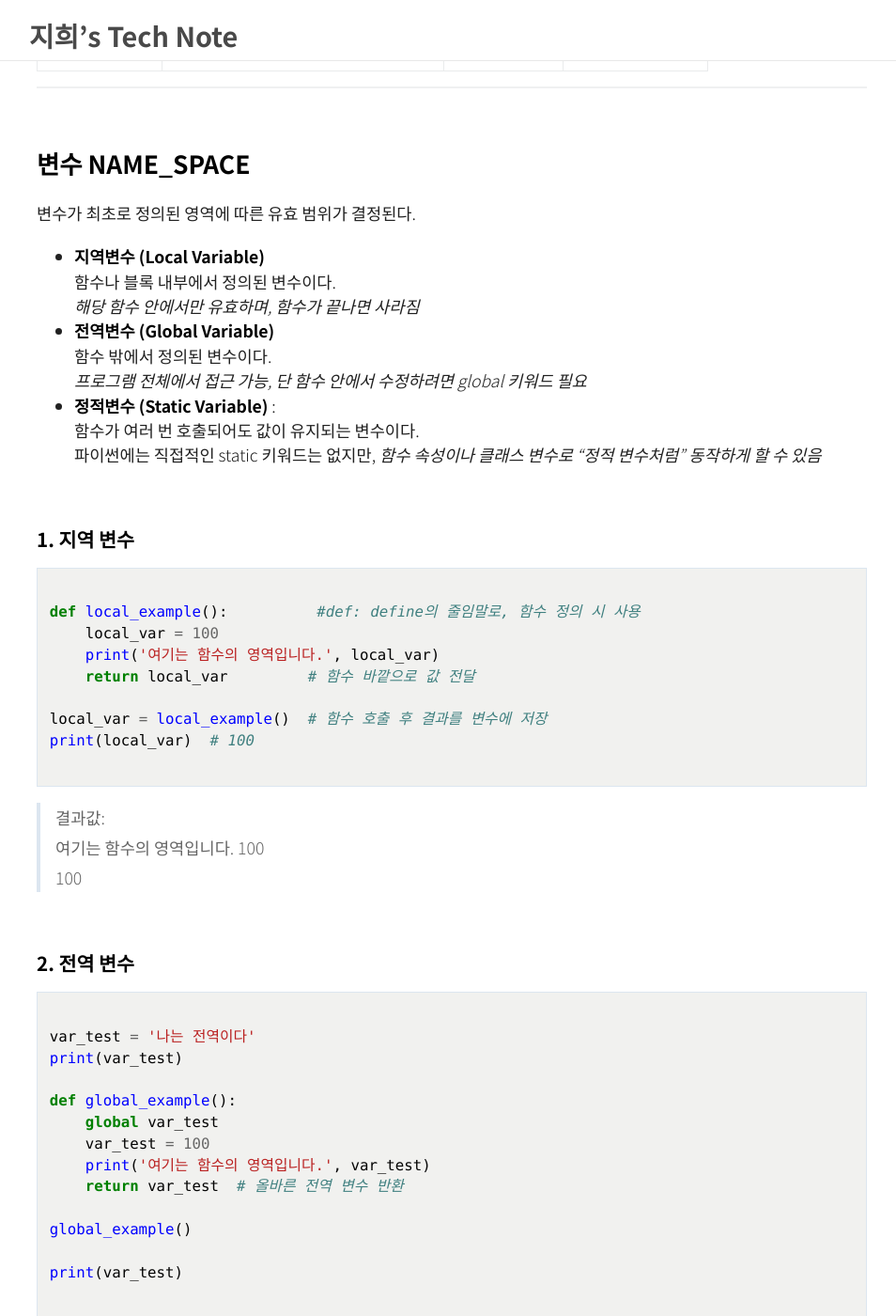
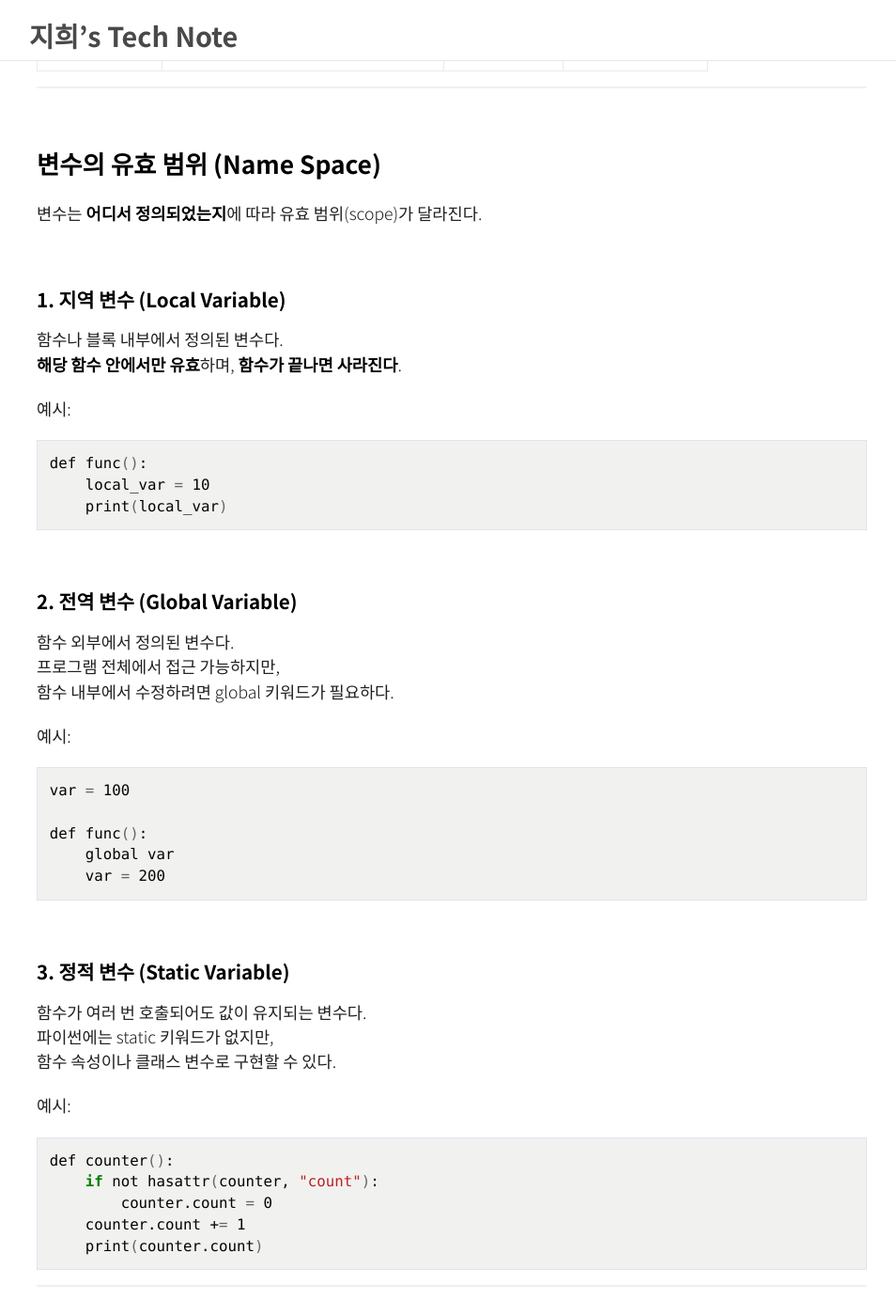
Before and after one commit to jihuikim45/jihuikim45.github.io, a Jekyll site: the page built from _posts/code/2025-05-28-파이썬.md, in a window 1280 px wide and 1400 px high, scrolled down 1819 px. Shown: the whole window at 94% size, without its empty margins (159-1113 px from the left). Built offline with Jekyll 4.4.1, drawn with Linux system fonts in a browser that asks for light colours; some of the changed text lies outside the part shown.

Commit message:
docs 파이썬 2번째 이야기 파이썬 실습 코드 커밋

````diff
--- a/_posts/code/2025-05-28-파이썬.md
+++ b/_posts/code/2025-05-28-파이썬.md
@@ -1,14 +1,14 @@
 ---
 layout: page
-title: "Python Basic"
-subtitle: "파이썬의 시작!"
+title: "Python. 1"
+subtitle: "Python Basic"
 description: "첫페이지 디스크립션"
 headline: "깃헙 페이지"
 tags: [code]
 comments: true
 published: true
 date: 2025-05-28
-categories: [code]
+categories: [code, daily]
 ---
 
 우리는 일상 속에서 수많은 프로그램과 마주한다.
@@ -71,168 +71,94 @@ Car, SportCar, Student
 
 ---
 
-## 변수 NAME_SPACE
+## 변수의 유효 범위 (Name Space)
 
-변수가 최초로 정의된 영역에 따른 유효 범위가 결정된다.
+변수는 **어디서 정의되었는지**에 따라 유효 범위(scope)가 달라진다.
 
-1. - **지역변수 (Local Variable)**
-     함수나 블록 내부에서 정의된 변수이다.
-     _해당 함수 안에서만 유효하며, 함수가 끝나면 사라짐_
+### 1. 지역 변수 (Local Variable)
 
-1. - **전역변수 (Global Variable)**
-     함수 밖에서 정의된 변수이다.
-     _프로그램 전체에서 접근 가능, 단 함수 안에서 수정하려면 global 키워드 필요_
+- 함수나 블록 내부에서 정의된 변수다.
+- **해당 함수 안에서만 유효**하며, **함수가 끝나면 사라진다**.
 
-1. - **정적변수 (Static Variable)** :
-     함수가 여러 번 호출되어도 값이 유지되는 변수이다.
-     파이썬에는 직접적인 static 키워드는 없지만,
-     _함수 속성이나 클래스 변수로 "정적 변수처럼" 동작하게 할 수 있음_
+예시:
 
-### 1. 지역 변수
-
-```python
-
-def local_example():          #def: define의 줄임말로, 함수 정의 시 사용
-    local_var = 100
-    print('여기는 함수의 영역입니다.', local_var)
-    return local_var         # 함수 바깥으로 값 전달
-
-local_var = local_example()  # 함수 호출 후 결과를 변수에 저장
-print(local_var)  # 100
-
+```bash
+def func():
+    local_var = 10
+    print(local_var)
 ```
 
-> 결과값:
-> 여기는 함수의 영역입니다. 100
-> 100
+### 2. 전역 변수 (Global Variable)
 
-### 2. 전역 변수
+- 함수 외부에서 정의된 변수다.
+- 프로그램 전체에서 접근 가능하지만,
+  함수 내부에서 수정하려면 global 키워드가 필요하다.
 
-```python
+예시:
 
-var_test = '나는 전역이다'
-print(var_test)
+```bash
+var = 100
 
-def global_example():
-    global var_test
-    var_test = 100
-    print('여기는 함수의 영역입니다.', var_test)
-    return var_test  # 올바른 전역 변수 반환
-
-global_example()
-
-print(var_test)
-
+def func():
+    global var
+    var = 200
 ```
 
-> 결과값 :
-> 나는 전역이다
-> 여기는 함수의 영역입니다. 100
-> 100
+### 3. 정적 변수 (Static Variable)
 
-### 3. 정적 변수
+- 함수가 여러 번 호출되어도 값이 유지되는 변수다.
+- 파이썬에는 static 키워드가 없지만,
+  함수 속성이나 클래스 변수로 구현할 수 있다.
 
-```python
+예시:
 
+```bash
 def counter():
     if not hasattr(counter, "count"):
-        #※ hasattr(...) 처음 한 번만 count = 0을 실행하게 함
-        counter.count = 0  # 딱 한 번만 실행
+        counter.count = 0
     counter.count += 1
     print(counter.count)
-
-counter()  # 1
-counter()  # 2
-counter()  # 3
-
 ```
-
-> 결과값:
-> 1
-> 2
-> 3
-
-### 4. 클래스 변수
-
-```python
-
-class Counter:
-    count = 0  # 클래스 변수: 모든 인스턴스가 공유
-
-    def increment(self):
-        Counter.count += 1
-        print(Counter.count)
-
-c1 = Counter()
-c1.increment()  # 1
-c2 = Counter()
-c2.increment()  # 2
-
-```
-
-> 결과값:
-> 1
-> 2
 
 ---
 
 ## 파이썬의 자료형
 
-| 분류            | 자료형  | 설명                                 | 예시                               |
-| --------------- | ------- | ------------------------------------ | ---------------------------------- |
-| **기본 자료형** | `int`   | 정수형                               | `10`, `-5`, `0`                    |
-|                 | `float` | 실수형                               | `3.14`, `-0.1`, `2.0`              |
-|                 | `bool`  | 불리언 (참/거짓)                     | `True`, `False`                    |
-|                 | `str`   | 문자열                               | `'hello'`, `"Python"`              |
-| **복합 자료형** | `list`  | 리스트 (여러 값을 순서 있게 저장)    | `[1, 2, 3]`, `['a', 'b', 'c']`     |
-|                 | `tuple` | 튜플 (리스트와 유사하지만 변경 불가) | `(1, 2)`, `('x', 'y')`             |
-|                 | `dict`  | 딕셔너리 (키-값 쌍)                  | `{'name': '지희', 'age': 25}`      |
-|                 | `set`   | 집합 (중복 없는 값들의 모음)         | `{1, 2, 3}`, `{'apple', 'banana'}` |
+| 분류       | 자료형  | 가변성 | 설명                                      | 예시                               |
+| ---------- | ------- | ------ | ----------------------------------------- | ---------------------------------- |
+| **기본형** | `int`   | 불변   | 정수형                                    | `10`, `-5`, `0`                    |
+|            | `float` | 불변   | 실수형                                    | `3.14`, `-0.1`                     |
+|            | `bool`  | 불변   | 참/거짓 논리값                            | `True`, `False`                    |
+|            | `str`   | 불변   | 문자열                                    | `"hello"`, `'Python'`              |
+| **복합형** | `list`  | 가변   | 순서 있는 여러 값 (배열)                  | `[1, 2, 3]`, `['a', 'b']`          |
+|            | `tuple` | 불변   | 순서 있는 여러 값 (읽기 전용 리스트 느낌) | `(1, 2)`, `('x', 'y')`             |
+|            | `dict`  | 가변   | 키-값 쌍의 집합                           | `{'name': '지희', 'age': 25}`      |
+|            | `set`   | 가변   | 중복 없는 값들의 집합                     | `{1, 2, 3}`, `{'apple', 'banana'}` |
 
 **예시**
 
-```python
-type(3)         # <class 'int'>
-type([1, 2, 3]) # <class 'list'>
+```bash
+# 기본 자료형
+type(3)           # <class 'int'>
+type(3.14)        # <class 'float'>
+type(True)        # <class 'bool'>
+type("hello")     # <class 'str'>
+
+# 복합 자료형
+type([1, 2])      # <class 'list'>
+type((1, 2))      # <class 'tuple'>
+type({'a': 1})    # <class 'dict'>
+type({1, 2, 3})   # <class 'set'>
 ```
 
-> list, tuple, dict, set 모두 내장형 객체로,
-> 기본 자료형을 조합해서 만든다는 의미에서 "복합 자료형"이라고 불린다.
-> type() 함수를 사용하면 어떤 자료형인지 확인할 수 있다.
+### 가변성과 불변성 비교
 
----
-
-## 불변형과 가변형
-
-| 구분       | 자료형  | 값 변경 가능 여부 | 예시                                 | 비고                              |
-| ---------- | ------- | ----------------- | ------------------------------------ | --------------------------------- |
-| **불변형** | `int`   | 불변              | `a = 3`; `a = a + 1` ➡️ 새 객체 참조 | 정수는 새 객체 생성됨             |
-|            | `float` | 불변              | `b = 3.14`                           | 실수형은 불변                     |
-|            | `bool`  | 불변              | `flag = True`                        | 불리언도 불변                     |
-|            | `str`   | 불변              | `"hello" + "world"`                  | 새 문자열 생성됨                  |
-|            | `tuple` | 불변              | `(1, 2, 3)`                          | 내부에 가변형이 없을 때 완전 불변 |
-| **가변형** | `list`  | 가변              | `[1, 2, 3].append(4)`                | 요소 추가, 삭제, 수정 가능        |
-|            | `dict`  | 가변              | `d['key'] = 'value'`                 | 키-값 쌍 추가/변경 가능           |
-|            | `set`   | 가변              | `s.add(10)`                          | 순서 없음, 중복 제거              |
-
-**예시**
-
-```python
-# 불변형 예시
-a = "hi"
-print(id(a))     # 메모리 주소
-a += " there"
-print(id(a))     # 주소가 달라짐 → 불변형
-
-# 가변형 예시
-lst = [1, 2]
-print(id(lst))   # 메모리 주소
-lst.append(3)
-print(id(lst))   # 주소 그대로 → 가변형
-```
-
-> 불변형: 값을 바꾸면 새 객체가 만들어짐
-> 가변형: 객체 자체를 직접 바꿀 수 있음 (메모리 주소 유지)
+| 항목   | 예시                           | 설명                                      |
+| ------ | ------------------------------ | ----------------------------------------- |
+| 불변형 | `a = 3`; `a = a + 1`           | 정수는 수정 시 새 객체 생성됨             |
+|        | `s = "hi"`; `s += "!"`         | 문자열도 연결 시 새 객체 생성됨           |
+| 가변형 | `lst = [1,2]`; `lst.append(3)` | 리스트는 주소가 변하지 않고 내용만 수정됨 |
+|        | `d = {'a': 1}`; `d['b'] = 2`   | 딕셔너리는 값 추가 시 같은 객체 유지됨    |
 
 ---
 
@@ -254,6 +180,8 @@ print(id(lst))   # 주소 그대로 → 가변형
 2. - 슬라이싱 : _"여러 개 잘라내기"_
      시퀀스에서 범위를 지정해서 **부분 추출할 때** 사용한다.
 
+---
+
 ## 오늘을 마치며
 
 프로그래밍 언어를 배운다는 건 단순히 문법을 외우는 일이 아니다.
````
Also changed, not shown: _posts/code/2025-05-29-파이썬2.md (added, +311 -0 lines), _posts/code/2025-05-29-파이썬실습.md (added, +69 -0 lines).
